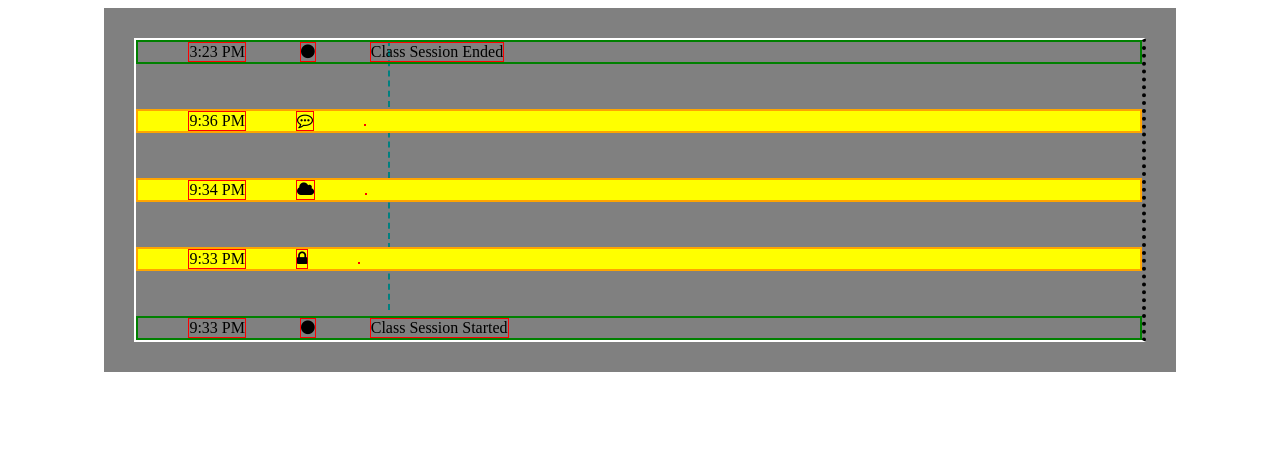
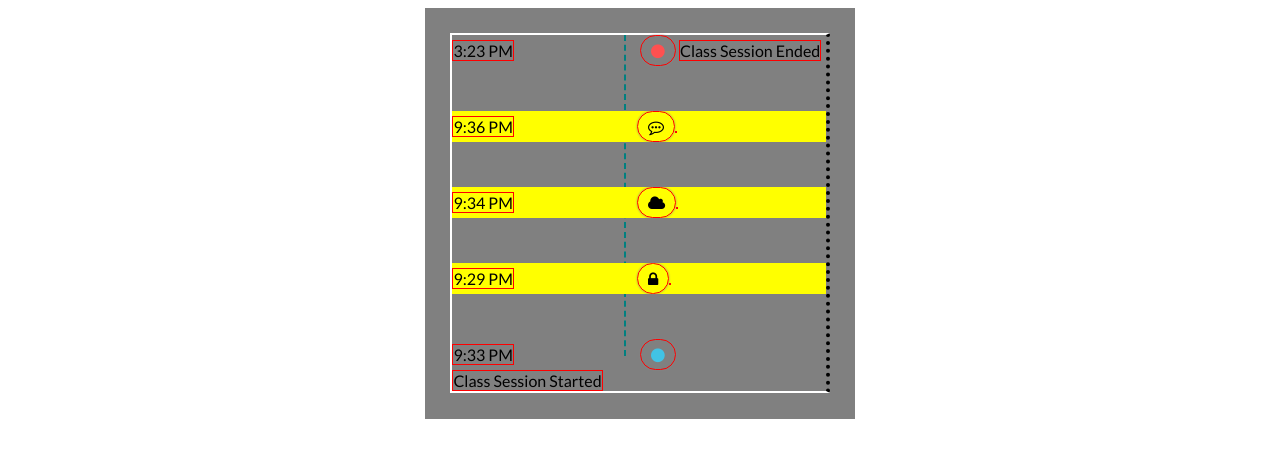
Before and after one commit to chdmark/datanyze-javascript, a plain HTML site: page index.html in a window 1280 px wide. Drawn offline with nearby package versions, Linux system fonts and the light colour scheme.

Commit message:
Add circle styling

```diff
--- a/application.css
+++ b/application.css
@@ -1,61 +1,92 @@
 
-
+body {
+	font-family:Lato;
+}
 .schedule-container {
 	background-color: grey;
-	width: 80%;
+	width: 30%;
 	margin: auto;
-	padding: 30px;
+	padding: 2%;
+}
 
-
-
-
-}
 
 .line-container {
 	border: 2px solid #fff;
 	border-right: 4px dotted;
 	position: relative;
+}
 
-
-}
 
 .line{
 	height: 90%;
-	width: 25%;
+	width: 46%;
 	position: absolute;
 	border-right: 2px dashed #008080;
 }
 
-
-
-
 .row{
-
 	position: relative;
 	z-index: 1;
 }
 
 .events{
-	border: 2px solid orange;
+	/*border: 2px solid orange;*/
 	margin-top: 45px;
 	margin-bottom: 45px;
 	background-color: yellow;
 }
 
-.start{
+.start .fa-circle {
+	color:#41c3e5;
+}
+.end .fa-circle {
+	color:#ff5050;
+}
+
+.start, .end {
+/*	border: 2px solid green;*/
+}
+.fa {
+}
+
+.events .fa{
 
 }
 
 
-.start, .end {
-	border: 2px solid green;
-
+/*.left,.middle,.right{
+	display: inline-block;
+	border: 1px solid red;
+}
+.left {
+	margin-left:15%;
+	vertical-align: center;
+}*/
+.middle{
+    padding: 5px 10px;
+    display: inline-block;
+    -moz-border-radius: 100px;
+    -webkit-border-radius: 100px;
+    border-radius: 100px;
+    -moz-box-shadow: 0px 0px 2px #888;
+    -webkit-box-shadow: 0px 0px 2px #888;
+    box-shadow: 0px 0px 2px #888;
+}
+/*.right {
+	float:right;
 }
 
-.left,.middle,.right{
+.left,.right,.middle{
+	line-height:10%;
+}
+*/
+.left,.middle,.right {
 	display: inline-block;
-	border: 1px solid red;
-	margin-left: 50px;
+	border: 1px solid red
+}
+.middle{
+	position:relative;
+	margin-left:33%;
 }
 
 .schedule-container{
--- a/application.js
+++ b/application.js
@@ -19,7 +19,7 @@ var commands =
 	commandType:'cloud'
 	},
 	{
-	timestamp:123456799,// timestamp
+	timestamp:123456599,// timestamp
 	commandName:'Lock', // human readable command
 	commandType:'lock'  // fontawesome name without fa­
 	},
--- a/index.html
+++ b/index.html
@@ -2,6 +2,7 @@
 <html>
 <head>
 	<meta charset="UTF-8">
+	<link href='http://fonts.googleapis.com/css?family=Lato&subset=latin,latin-ext' rel='stylesheet' type='text/css'>
 	<link rel="stylesheet" href="https://maxcdn.bootstrapcdn.com/font-awesome/4.5.0/css/font-awesome.min.css">
 	<link rel="stylesheet" href="application.css">
 	<script src="https://cdnjs.cloudflare.com/ajax/libs/jquery/3.0.0-alpha1/jquery.js"></script>
```
